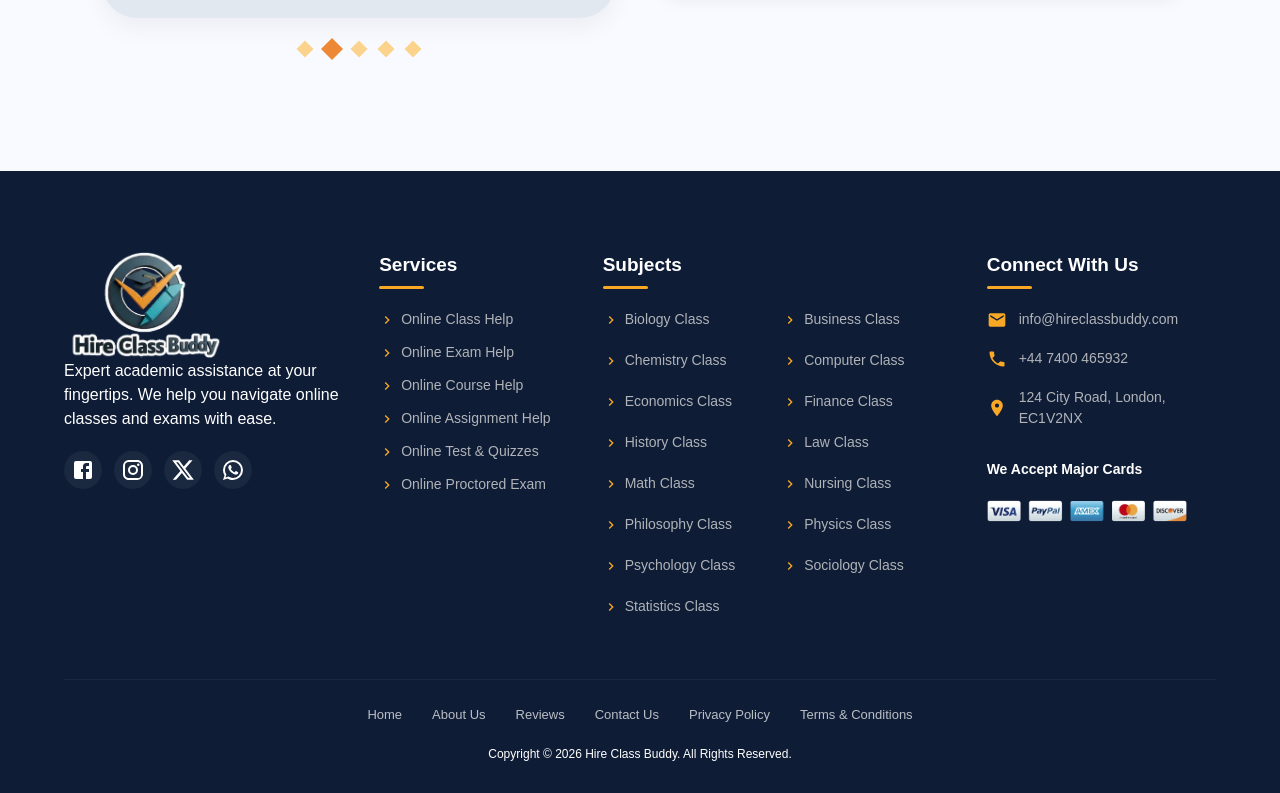
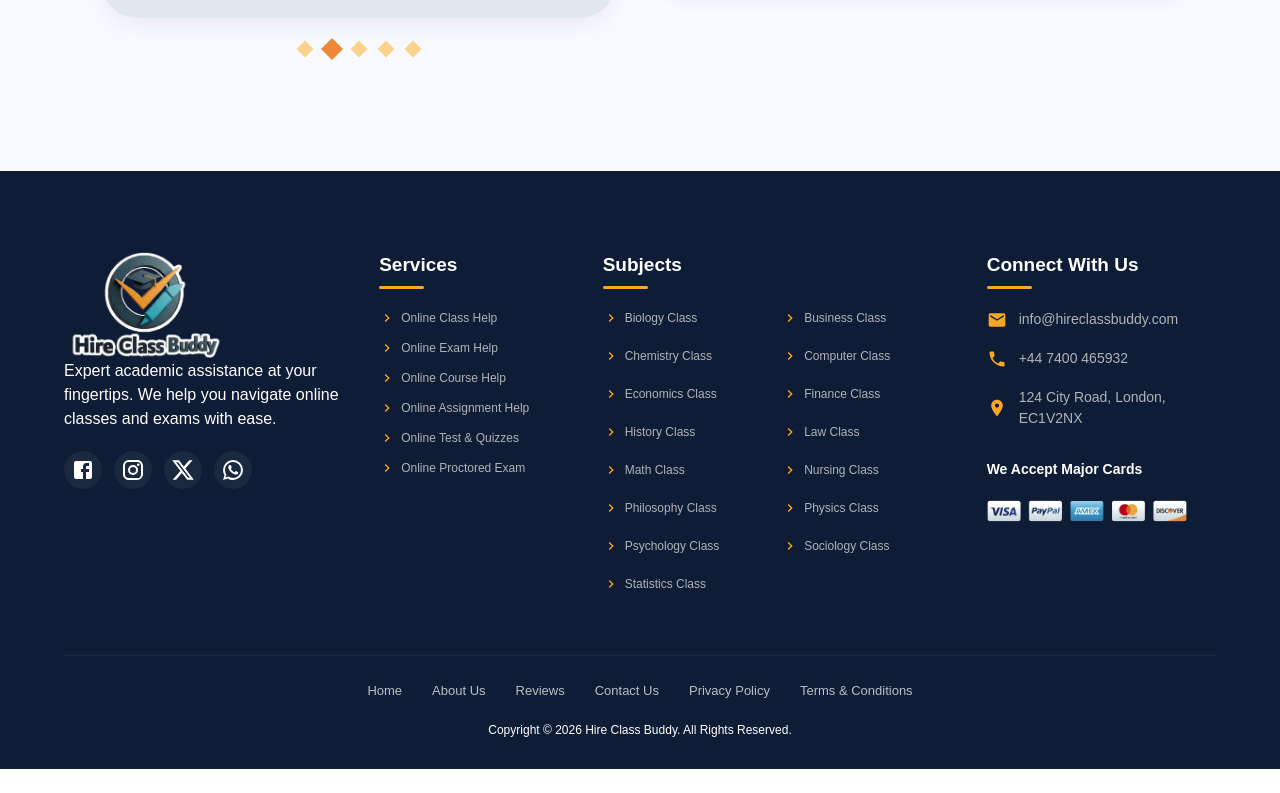
Before and after one commit to Hammadprogrammer/AllExamHelp, a Next.js app: page / in a window 1280 px wide. Shown: the part 6740-7533 px from the top of the page. After the commit the page ends 7509 px from the top, so only its background shows below. Built offline with nearby package versions, Linux system fonts and the light colour scheme.

Commit message:
updated work

```diff
--- a/share-component/footer/footer.module.scss
+++ b/share-component/footer/footer.module.scss
@@ -68,7 +68,7 @@
     .footerLink {
       text-decoration: none;
       color: #b0b3b8;
-      font-size: 14px;
+      font-size: 12px;
       display: flex;
       align-items: center;
       transition: all 0.4s cubic-bezier(0.165, 0.84, 0.44, 1);
@@ -174,3 +174,164 @@
     color: #ffffff;
   }
 }
+
+
+
+
+// .footerWrapper {
+//   background-color: #0e1c36;
+//   color: #ffffff;
+//   padding: 80px 0 30px;
+//   width: 100%;
+
+//   .footerGrid {
+//     display: grid;
+//     // Adjusted fractions to allow a single long column for subjects
+//     grid-template-columns: 1.2fr 0.8fr 1fr 1.2fr;
+//     gap: 40px;
+
+//     @media (max-width: 1024px) {
+//       grid-template-columns: 1fr 1fr;
+//     }
+
+//     @media (max-width: 600px) {
+//       grid-template-columns: 1fr;
+//     }
+//   }
+// }
+
+// .footerCol {
+//   .colTitle {
+//     font-size: 19px;
+//     font-weight: 700;
+//     margin-bottom: 30px;
+//     color: #fff;
+//     position: relative;
+//     &::after {
+//       content: '';
+//       position: absolute;
+//       left: 0;
+//       bottom: -10px;
+//       width: 45px;
+//       height: 3px;
+//       background: #f9a825;
+//       border-radius: 2px;
+//     }
+//   }
+// }
+
+// .linkList {
+//   list-style: none;
+//   padding: 0;
+//   margin: 0;
+
+//   &.mobileTwoCol {
+//     @media (max-width: 600px) {
+//       display: grid;
+//       grid-template-columns: 1fr 1fr;
+//       gap: 10px;
+//     }
+//   }
+
+//   &.subjectGrid {
+//     display: grid;
+//     grid-template-columns: 1fr; // Desktop: Single column
+//     gap: 8px 15px;
+
+//     @media (max-width: 600px) {
+//         grid-template-columns: 1fr 1fr; // Mobile: Two columns (as per your original)
+//     }
+//   }
+
+//   li {
+//     margin-bottom: 12px;
+
+//     .footerLink {
+//       text-decoration: none;
+//       color: #b0b3b8;
+//       font-size: 13px; // Slightly increased for readability
+//       display: flex;
+//       align-items: center;
+//       transition: all 0.4s cubic-bezier(0.165, 0.84, 0.44, 1);
+
+//       .arrow {
+//         font-size: 16px;
+//         color: #f9a825;
+//         margin-right: 6px;
+//         transition: transform 0.3s;
+//       }
+
+//       &:hover {
+//         color: #ffffff;
+//         transform: translateX(8px);
+//         .arrow {
+//           transform: scale(1.3);
+//         }
+//       }
+//     }
+//   }
+// }
+
+// // ... Rest of your CSS (contactDetails, socialBox, paymentSection, bottomBar) remains exactly the same
+// .contactDetails {
+//   .contactItem {
+//     display: flex;
+//     align-items: center;
+//     gap: 12px;
+//     margin-bottom: 18px;
+//     font-size: 14px;
+//     color: #b0b3b8;
+//     text-decoration: none;
+//     transition: 0.3s;
+//     .icon { color: #f9a825; font-size: 20px; }
+//     &:hover { color: #f9a825; .icon { transform: scale(1.1); } }
+//   }
+// }
+
+// .socialBox {
+//   display: flex;
+//   gap: 12px;
+//   margin-top: 20px;
+//   a {
+//     color: #fff;
+//     background: rgba(255, 255, 255, 0.05);
+//     width: 38px;
+//     height: 38px;
+//     display: flex;
+//     align-items: center;
+//     justify-content: center;
+//     border-radius: 50%;
+//     transition: 0.4s;
+//     &:hover {
+//       background: #f9a825;
+//       transform: translateY(-5px);
+//       box-shadow: 0 5px 15px rgba(249, 168, 37, 0.3);
+//     }
+//   }
+// }
+
+// .paymentSection {
+//   margin-top: 30px;
+//   p { font-size: 14px; font-weight: 600; margin-bottom: 10px; color: #ffffff; }
+//   img { filter: grayscale(0.3) contrast(1.1); transition: 0.3s; &:hover { filter: grayscale(0); } }
+// }
+
+// .divider {
+//   background-color: rgba(255, 255, 255, 0.08) !important;
+//   margin: 50px 0 25px !important;
+// }
+
+// .bottomBar {
+//   display: flex;
+//   flex-direction: column;
+//   align-items: center;
+//   gap: 20px;
+//   .legalLinks {
+//     display: flex;
+//     flex-wrap: wrap;
+//     justify-content: center;
+//     gap: 15px 30px;
+//     a { color: #babec5; font-size: 13px; text-decoration: none; transition: 0.3s; &:hover { color: #f9a825; } }
+//   }
+//   .copyright { font-size: 12px; color: #ffffff; }
+// }
```
Also changed, not shown: share-component/footer/footer.tsx (+139 -0 lines).
